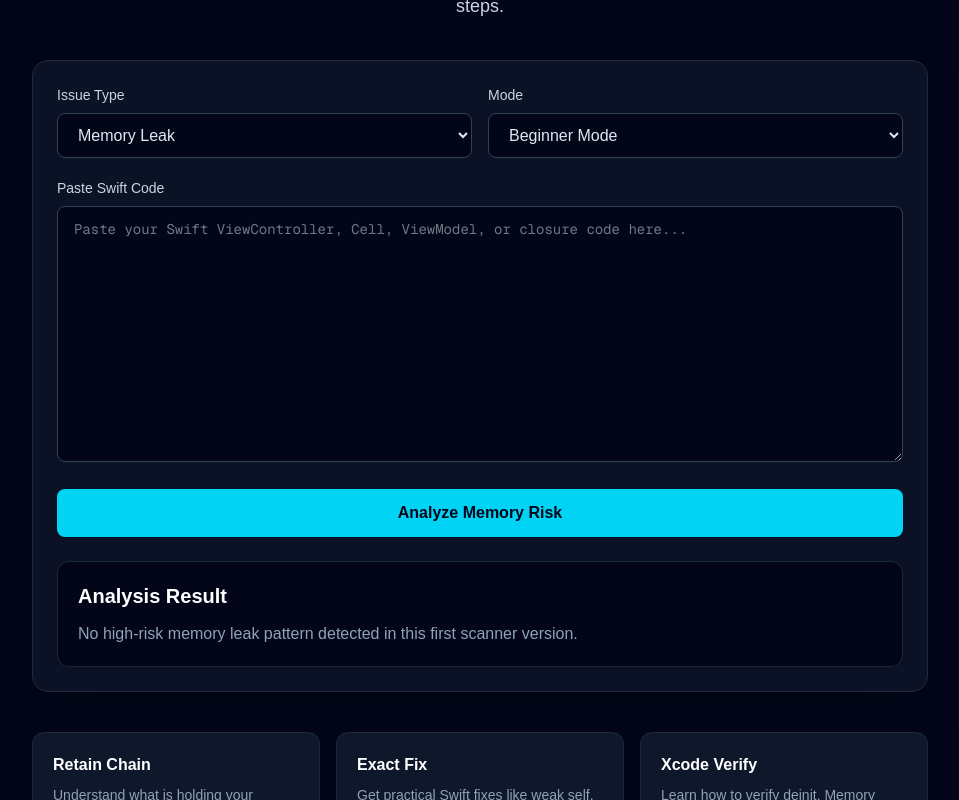
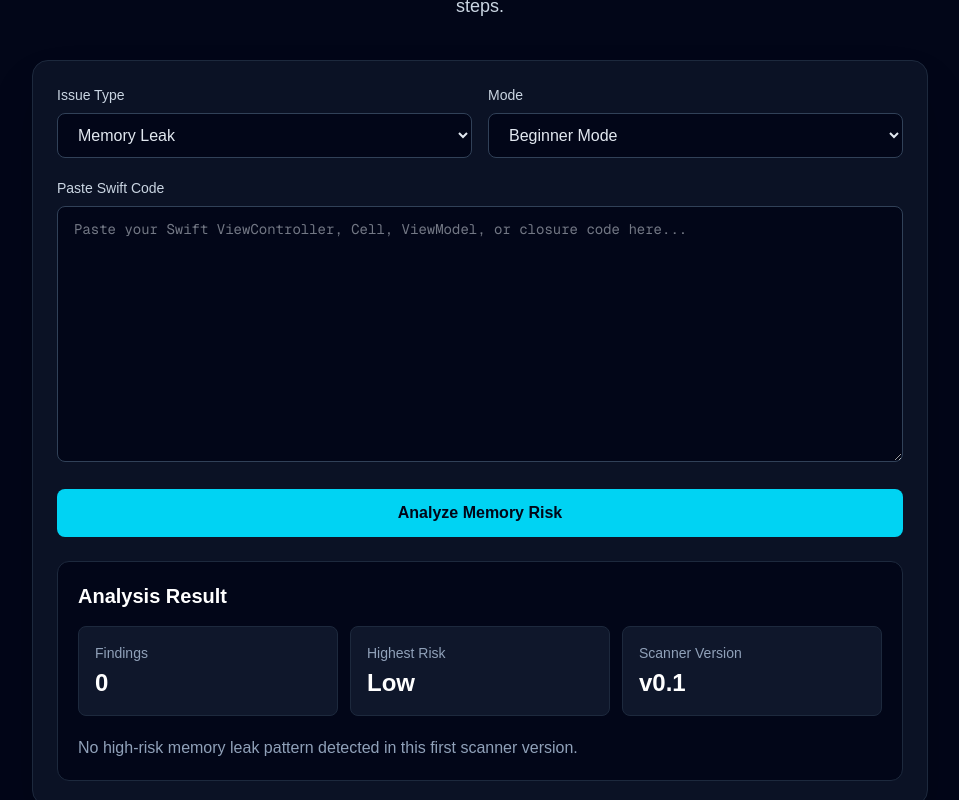
Before and after one commit to rs-forge-labs/rs-forge-ai, a Next.js app: page / in a window 1280 px wide. Both pictures are taken after a click on the button "Analyze Memory Risk". Shown: the part 306-1106 px from the top of the page, without its empty margins (160-1119 px from the left). Built offline with nearby package versions, Linux system fonts and the light colour scheme.

Commit message:
Add analysis summary cards

```diff
--- a/src/app/page.tsx
+++ b/src/app/page.tsx
@@ -13,6 +13,12 @@ export default function Home() {
     setFindings(result);
     setHasScanned(true);
   };
+
+  const highestRisk = findings.some((finding) => finding.risk === "High")
+    ? "High"
+    : findings.some((finding) => finding.risk === "Medium")
+      ? "Medium"
+      : "Low";
 
   return (
     <main className="min-h-screen bg-slate-950 text-white">
@@ -80,13 +86,34 @@ export default function Home() {
             <div className="mt-6 rounded-xl border border-slate-800 bg-slate-950 p-5">
               <h2 className="text-xl font-semibold">Analysis Result</h2>
 
+              <div className="mt-4 grid gap-3 md:grid-cols-3">
+                <div className="rounded-lg border border-slate-800 bg-slate-900 p-4">
+                  <p className="text-sm text-slate-400">Findings</p>
+                  <p className="mt-1 text-2xl font-bold text-white">
+                    {findings.length}
+                  </p>
+                </div>
+
+                <div className="rounded-lg border border-slate-800 bg-slate-900 p-4">
+                  <p className="text-sm text-slate-400">Highest Risk</p>
+                  <p className="mt-1 text-2xl font-bold text-white">
+                    {highestRisk}
+                  </p>
+                </div>
+
+                <div className="rounded-lg border border-slate-800 bg-slate-900 p-4">
+                  <p className="text-sm text-slate-400">Scanner Version</p>
+                  <p className="mt-1 text-2xl font-bold text-white">v0.1</p>
+                </div>
+              </div>
+
               {findings.length === 0 ? (
-                <p className="mt-3 text-slate-400">
+                <p className="mt-5 text-slate-400">
                   No high-risk memory leak pattern detected in this first
                   scanner version.
                 </p>
               ) : (
-                <div className="mt-4 space-y-4">
+                <div className="mt-5 space-y-4">
                   {findings.map((finding) => (
                     <div
                       key={finding.id}
```
